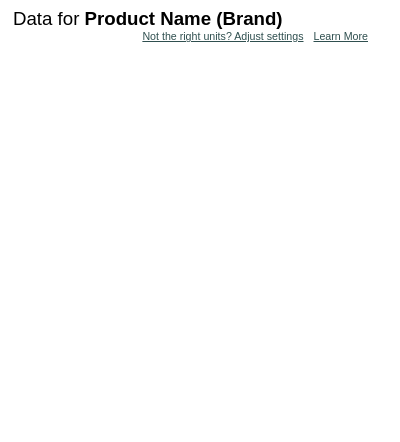
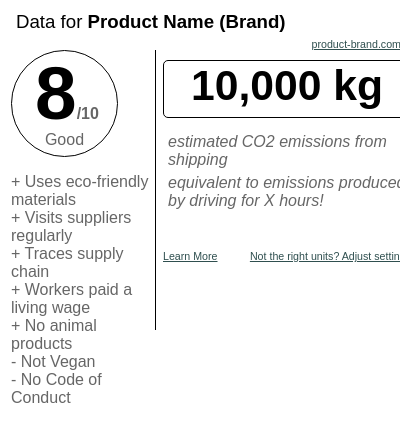
Before and after one commit to khuranaradhika/disect, a browser extension: page popup/popup.html in a window 400 px wide. Drawn offline with Linux system fonts and the light colour scheme.

Commit message:
new stuff

```diff
--- a/popup/popup.css
+++ b/popup/popup.css
@@ -1,18 +1,100 @@
 body {
-	width: 360px;
+	width: 400px;
 	height: 280px;
-	padding: auto;
+	padding: 3px;
 	font-family: Arial, Helvetica, sans-serif;
-}
-
-.popup-product-info {
-	font-size: 14pt;
-	padding-left: 5px;
-	padding-right: 5px;
+	color: #666;
 }
 
 a {
 	font-size: 8pt;
 	color: darkslategray;
+}
+
+p {
+	text-align: left;
+	margin: 0px;
+	padding-bottom: 5px;
+}
+
+.popup-product-info {
+	font-size: 14pt;
+	color: black;
+	padding-left: 5px;
+	padding-right: 5px;
+	text-align: right;
+
+/*	border: solid black 1px;*/
+}
+
+.maintab-left {
+	float: left;
+	width: 36%;
+	height: 100%;
+	border-right: solid black 1px;
+
+/*	border: solid red 1px;*/
+}
+
+.maintab-right {
 	float: right;
+	width: 62%;
+	height: 100%;
+	padding-top: 10px;
+
+/*	border: solid blue 1px;*/
 }
+
+.ethic-rater-circle {
+	height: 105px;
+	width: 105px;
+	border-radius: 60px;
+	text-align: center;
+	vertical-align: center;
+	margin-bottom: 5px;
+
+	border: solid black 1px;
+}
+
+.ethic-rater-rating {
+	font-size: 56pt;
+	font-weight: bold;
+	color: black;
+	padding-left: 5px;
+	padding-top: 5px;
+	line-height: 1em;
+}
+
+.ethic-rater-rating-small {
+	font-size: 12pt;
+	line-height: 1em;
+	color: #666;
+}
+
+.maintab-left-list {
+	list-style: none;
+	padding-left: 0px;
+}
+
+.co2-units-display {
+	height: 20%;
+	width: auto;
+	margin-bottom: 10px;
+	border-radius: 5px;
+	text-align: center;
+	vertical-align: center;
+	color: black;
+	font-size: 32pt;
+	font-weight: bold;
+
+	border: solid black 1px;
+}
+
+.co2-facts {
+	height: 40%;
+	width: auto;
+	padding: 5px;
+	font-size: 12pt;
+
+/*	border: solid black 1px;*/
+}
--- a/popup/popup.html
+++ b/popup/popup.html
@@ -3,15 +3,46 @@
 <head>
     <title>Di$ect</title>
     <link rel="stylesheet" href="popup.css">
+    <link rel="stylesheet" href="../themes/lightmode.css">
 </head>
 
 <body>
     <div class="popup-product-info">
-        Data for <b>Product Name (Brand)</b>
+        <p>Data for <b>Product Name (Brand)</b></p>
+        <a style="padding-right: 5px" href="" target="_blank">product-brand.com</a>
     </div>
+
     <div>
-        <a style="padding-left: 5px" href="./about-co2.html" target="_blank">Learn More</a>
-        <a style="padding-right: 5px" href="../options/options.html" target="_blank">Not the right units? Adjust settings</a>
+        <div class="maintab-left">
+            <div class="ethic-rater-circle">
+                <div class="ethic-rater-rating">8<span class="ethic-rater-rating-small">/10</span></div>
+                Good
+            </div>
+            <ul class="maintab-left-list">
+                <li>+ Uses eco-friendly materials</li>
+                <li>+ Visits suppliers regularly</li>
+                <li>+ Traces supply chain</li>
+                <li>+ Workers paid a living wage</li>
+                <li>+ No animal products</li>
+                <li>- Not Vegan</li>
+                <li>- No Code of Conduct</li>
+            </ul>
+
+
+        </div>
+        <div class="maintab-right">
+            <div class="co2-units-display">
+                10,000 kg
+            </div>
+            <div class="co2-facts">
+                <p><i>estimated CO2 emissions from shipping</i></p>
+                <p><i>equivalent to emissions produced by driving for X hours!</i></p>
+            </div>
+            <div>
+                <a href="./about-co2.html" target="_blank">Learn More</a>
+                <a style="float: right" href="../options/options.html" target="_blank">Not the right units? Adjust settings</a>
+            </div>
+        </div>
     </div>
 </body>
 
```
Also changed, not shown: popup/about-co2.html (+1 -1 lines).
